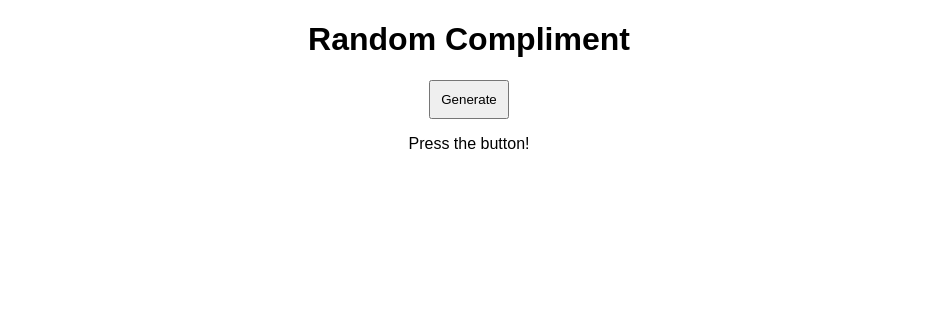
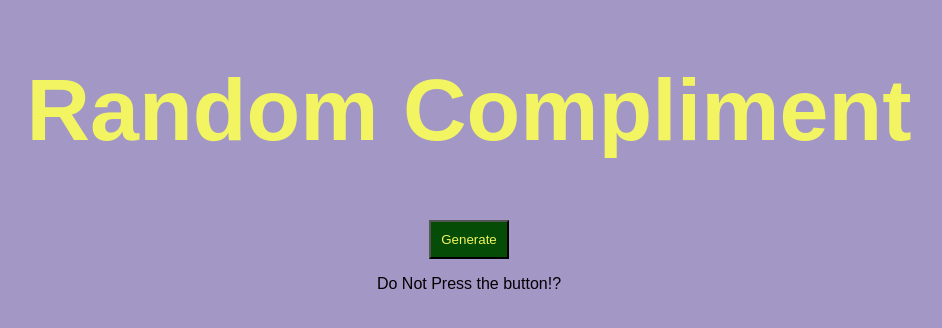
Before and after one commit to JPLesChar/compliment-generator, a plain HTML site: page index.html in a window 1280 px wide. Shown: the whole page, without its empty margins (171-1113 px from the left). Drawn offline with Linux system fonts and the light colour scheme.

Commit message:
Update button text and enhance CSS styles for better UI

```diff
--- a/index.html
+++ b/index.html
@@ -1,18 +1,21 @@
 <!DOCTYPE html>
 <html>
+
 <head>
     <title>Random Compliment</title>
     <link rel="stylesheet" href="style.css">
 </head>
+
 <body>
 
     <h1>Random Compliment</h1>
 
     <button>Generate</button>
 
-    <p>Press the button!</p>
+    <p>Do Not Press the button!?</p>
 
     <script src="script.js"></script>
 
 </body>
+
 </html>
--- a/style.css
+++ b/style.css
@@ -1,8 +1,16 @@
 body {
+  background-color: #a397c6;
   font-family: Arial, sans-serif;
   text-align: center;
 }
 
 button {
+  background-color: #054d07;
+  color: #f2f461;
   padding: 10px;
 }
+
+h1 {
+  font-size: 88px;
+  color: #f2f461;
+}
```
